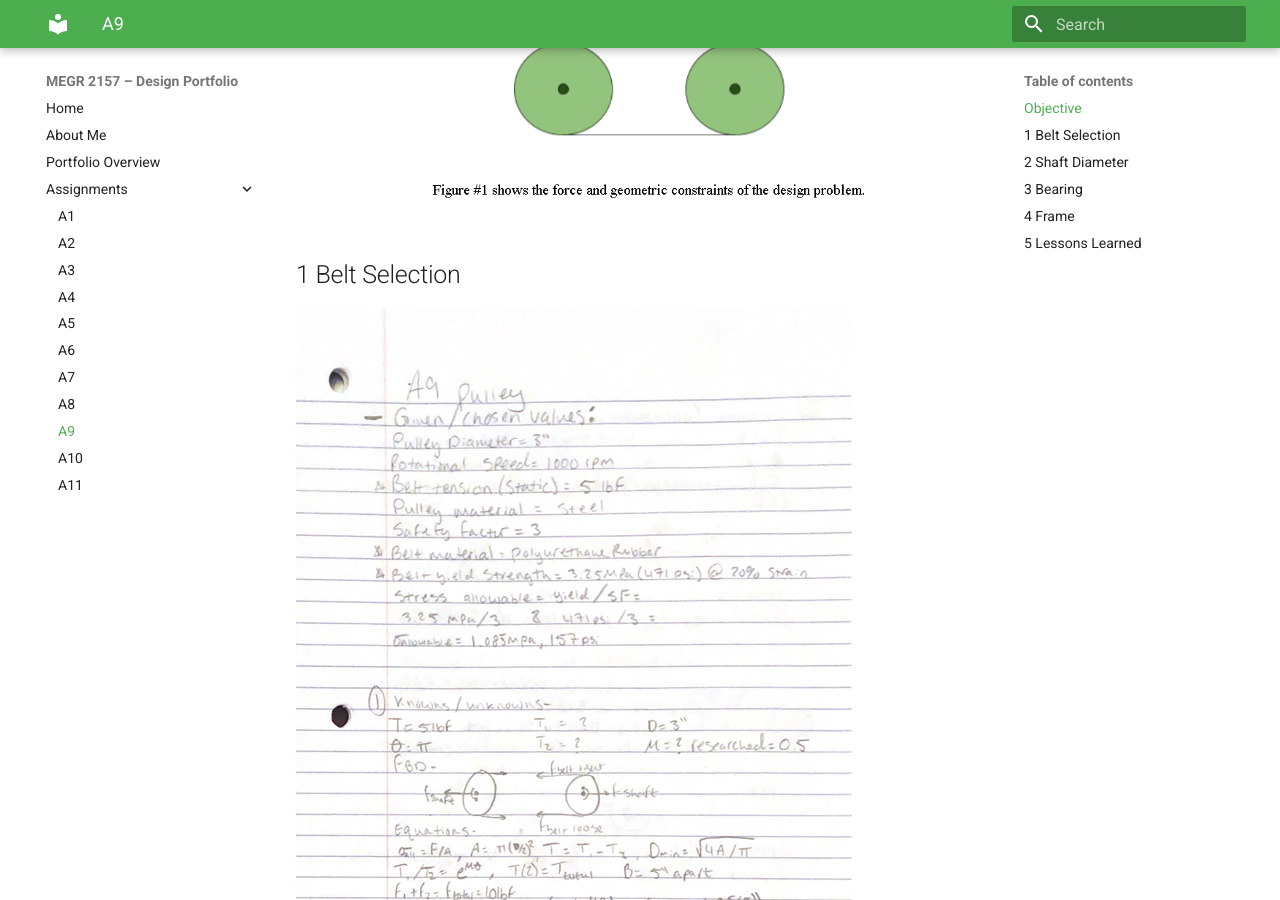
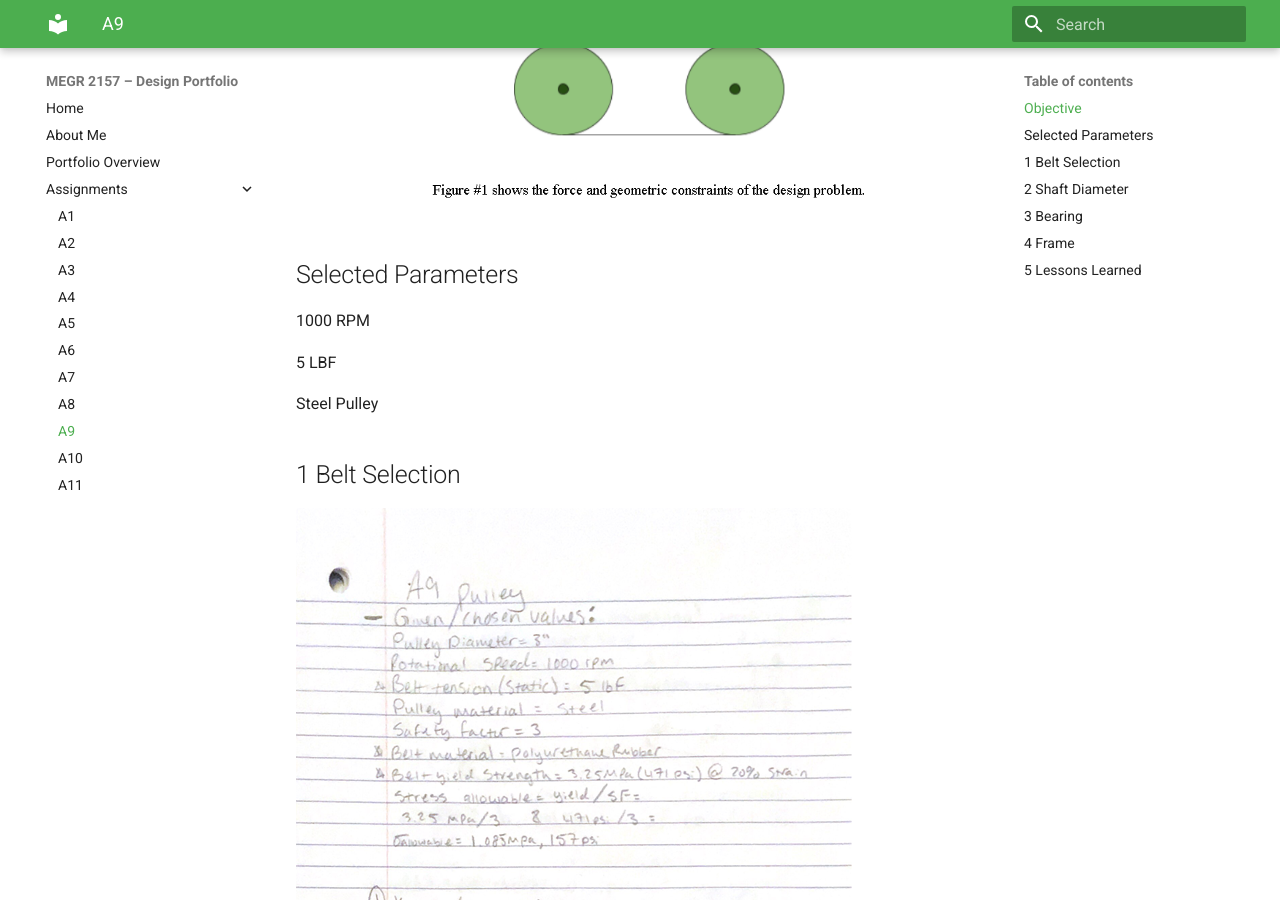
Before and after one commit to Taylor-Rockefeller-Portfolio/megr2157-portfolio, an MkDocs documentation site: the page built from docs/assignments/A09/index.md, in a window 1280 px wide and 900 px high, scrolled down 1091 px. Built offline with MkDocs 1.6.1 and Material for MkDocs 9.7.7, drawn with Linux system fonts in a browser that asks for light colours.

Commit message:
Add selected parameters to index.md
Added selected parameters section with specific values.

```diff
--- a/docs/assignments/A09/index.md
+++ b/docs/assignments/A09/index.md
@@ -3,6 +3,14 @@
 ## Objective
 ![](a9_screenshot(1).png)
 ![](a9_screenshot(2).png)
+
+## Selected Parameters
+
+1000 RPM
+
+5 LBF
+
+Steel Pulley
 
 ## 1 Belt Selection
 ![](a9_work(3).png)
```
